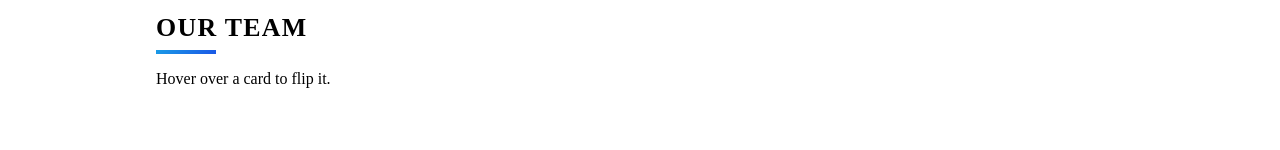
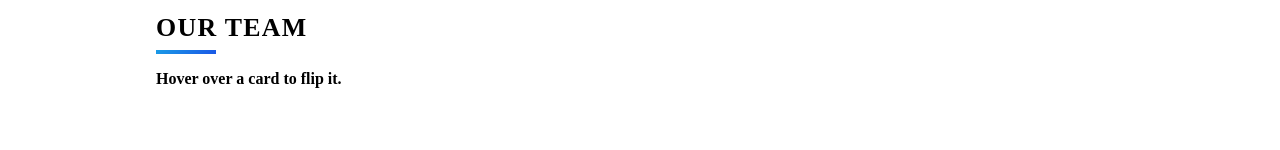
Before and after one commit to Team-Web-D011/Tugas-DTS-Progate, a plain HTML site: page src/index.html in a window 1280 px wide. Shown: the part 465-615 px from the top of the page. Drawn offline with Linux system fonts and the light colour scheme.

Commit message:
Initila Commit. Include <strong></strong> on file index.html

```diff
--- a/src/index.html
+++ b/src/index.html
@@ -43,7 +43,9 @@
 
         <div class="content">
             <h1 class="heading">Our Team</h1>
-            <p class="description">Hover over a card to flip it.</p>
+            <p class="description">
+                <strong>Hover over a card to flip it.</strong>
+            </p>
             <a class="card" href="#!" id="andre">
                 <div class="front" style="background-image: url(//source.unsplash.com/300x406)">
                     <p>Andre Maesha</p>
```
